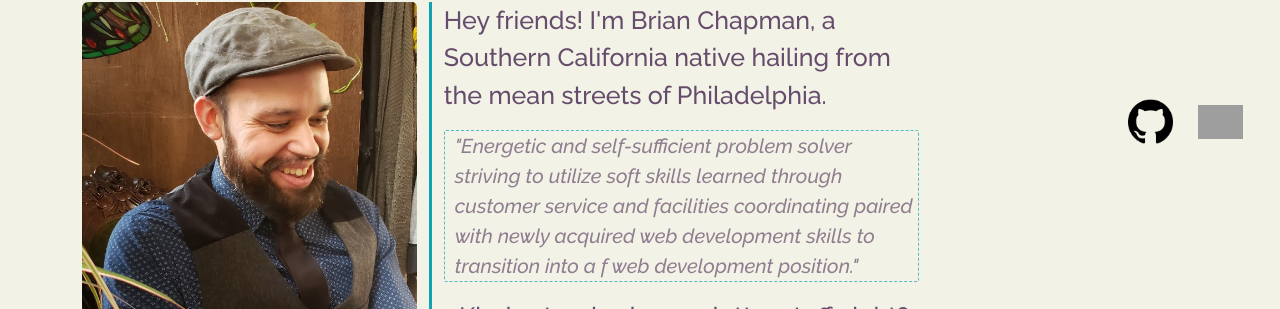
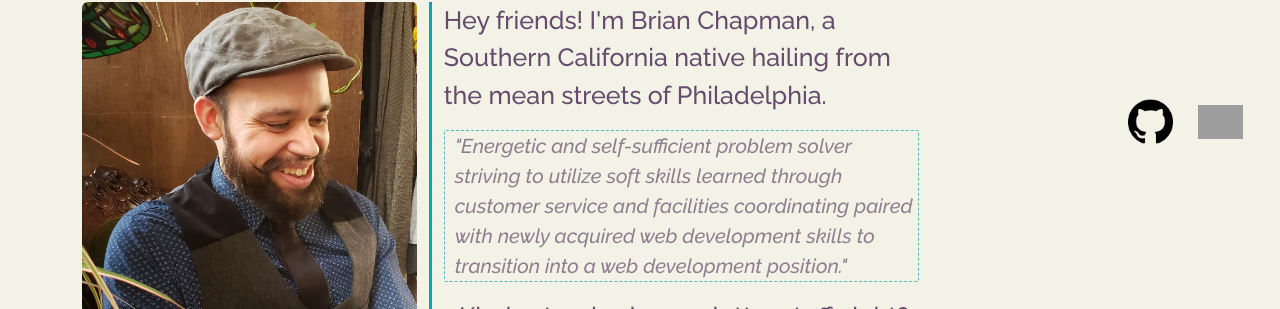
Before and after one commit to BrianSChapman/Portfolio-Using-React, a React (Create React App) app: page / in a window 1280 px wide. Shown: the part 643-952 px from the top of the page. Built offline with nearby package versions, Linux system fonts and the light colour scheme; grey boxes are pictures that could not be loaded; a web font is replaced by a local one.

Commit message:
Not the one letter typo

```diff
--- a/src/Components/AboutMe.js
+++ b/src/Components/AboutMe.js
@@ -28,7 +28,7 @@ export default function AboutMe() {
               <p className="about-me-text card-body" id="cover-letter-text"> <em>"Energetic and self-sufficient problem solver striving to utilize
               soft skills learned through customer service and facilities
               coordinating paired with newly acquired web development skills to
-              transition into a f web development position."</em>
+              transition into a web development position."</em>
             </p>
             <p className="about-me-text card-body">...Kinda standard cover letter stuff, right? Real talk - I love working with people, problem solving is my jam, and I'm passionate about creating positive experiences (for the end user and for my colleagues). </p>
             <aside className="text-center">
```
